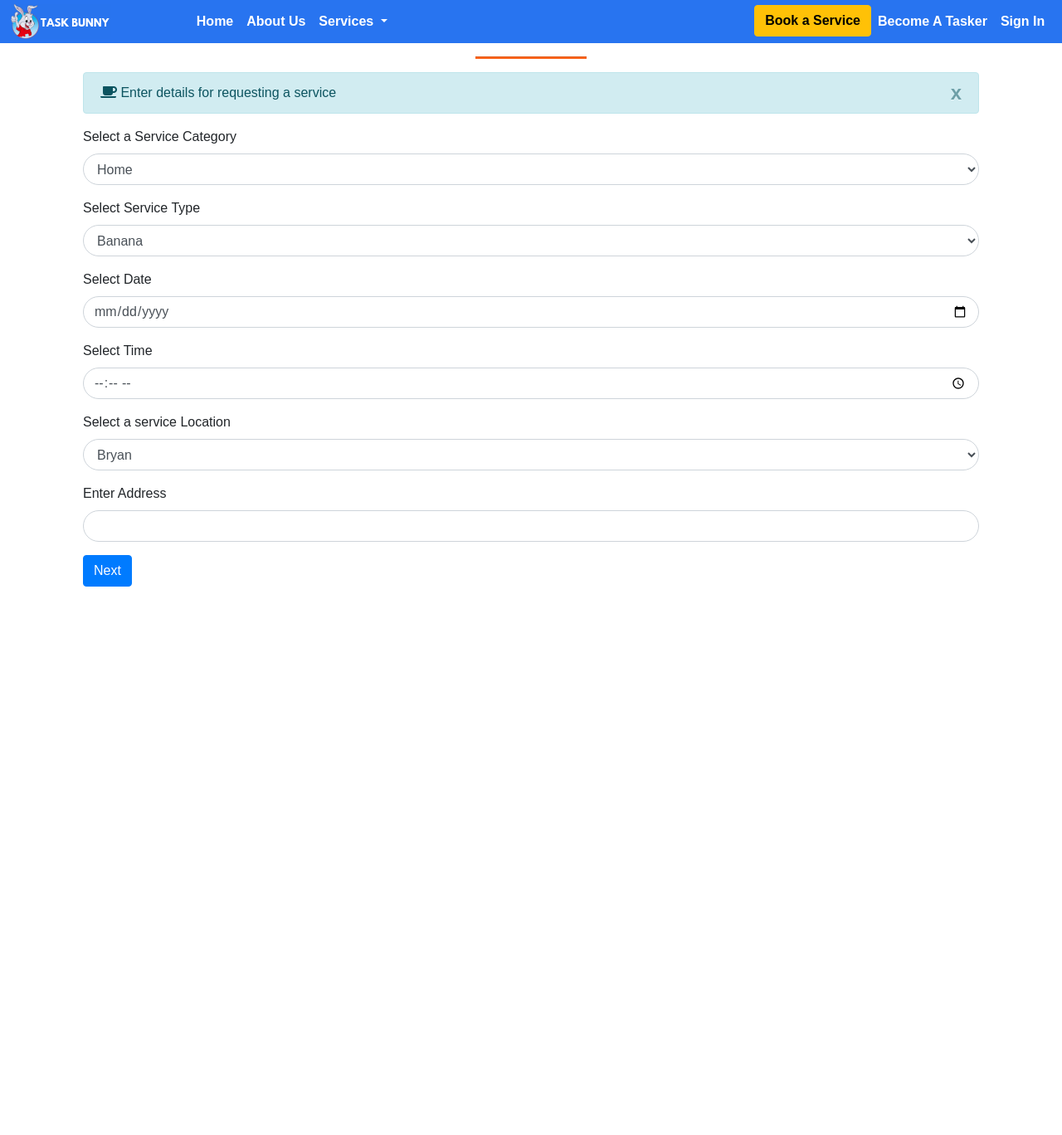
After one commit to nayankeni9/TaskBunny, a Flask app: page /book in a window 1280 px wide. The commit adds this page. Shown: the whole page at 83% size. Run offline with Flask 2, Linux system fonts and the light colour scheme; parts of the project's set-up code (start-up, migrations or seed data) failed here and were passed over; some libraries are stand-ins or nearby versions.

Commit message:
Order form first draft

```diff
--- a/app.py
+++ b/app.py
@@ -160,6 +160,10 @@ def edit_user():
 def home_services():
     return render_template("home_services.html")
 
+@app.route("/book")
+def book():
+    return render_template("booking.html")
+
 @app.errorhandler(404)
 def page_not_found(e):
     return render_template('404.html'), 404
--- /dev/null
+++ b/static/js/services.js
@@ -0,0 +1,26 @@
+var $select1 = $( '#select1' ),
+$select2 = $( '#select2' ),
+$options = $select2.find( 'option' );
+
+$select1.on( 'change', function() {
+$select2.html( $options.filter( '[value="' + this.value + '"]' ) );
+} ).trigger( 'change' );
+
+// function paginate(){
+//     document.getElementById("previous").style.display="none";
+//     document.getElementById("next").style.display="block";
+
+// };
+function pagechange(frompage, topage) {
+    var page=document.getElementById('formpage_'+frompage);
+    if (!page) return false;
+    page.style.visibility='hidden';
+    page.style.display='none';
+
+    page=document.getElementById('formpage_'+topage);
+    if (!page) return false;
+    page.style.display='block';
+    page.style.visibility='visible';
+
+    return true;
+  }
--- a/templates/base.html
+++ b/templates/base.html
@@ -22,5 +22,6 @@
     <script src="https://cdnjs.cloudflare.com/ajax/libs/popper.js/1.14.7/umd/popper.min.js" integrity="sha384-UO2eT0CpHqdSJQ6hJty5KVphtPhzWj9WO1clHTMGa3JDZwrnQq4sF86dIHNDz0W1" crossorigin="anonymous"></script>
     <script src="https://stackpath.bootstrapcdn.com/bootstrap/4.3.1/js/bootstrap.min.js" integrity="sha384-JjSmVgyd0p3pXB1rRibZUAYoIIy6OrQ6VrjIEaFf/nJGzIxFDsf4x0xIM+B07jRM" crossorigin="anonymous"></script>
     <script src="../static/js/modal.js"></script>
+    <script src="../static/js/services.js"></script>
   </body>
   </html>
--- /dev/null
+++ b/templates/booking.html
@@ -0,0 +1,134 @@
+{% extends "base.html" %}
+{% include 'navbar.html' %}
+{% include 'modal.html' %}
+{% include 'tasker_modal.html' %}
+{% block content %}
+
+
+
+<div class="container profile">
+
+<hr>
+<form class="form-horizontal" role="form" id=editform>
+    <div class="col-md-12 personal-info" id="formpage_1" style="visibility:visible;">
+    <div class="alert alert-info alert-dismissable">
+        <a class="panel-close close" data-dismiss="alert">x</a>
+        <i class="fa fa-coffee"></i>
+            Enter details for requesting a service
+    </div>
+
+        <div class="form-group">
+            <div class="col-xs-6">
+                    <label >Select a Service Category</label>
+                    <select class="form-control service" name="servicategory" id="select1">
+                        <!-- <option value="0">Select a Service Category</option> -->
+                        <option value="1">Home</option>
+                        <option value="2">Baby-sitting</option>
+                        <option value="3">Personal Grooming</option>
+                        <option value="4">Appliance Repair</option>
+                    </select>
+                    </div>
+        </div>
+        <div class="form-group">
+            <div class="col-xs-6">
+                    <label >Select Service Type</label>
+                    <select class="form-control service" name="servicetype" id="select2">
+                        <!-- <option value="0">Select a service type</option> -->
+                        <option value="1">Banana</option>
+                        <option value="1">Apple</option>
+                        <option value="1">Orange</option>
+                        <option value="2">Wolf</option>
+                        <option value="2">Fox</option>
+                        <option value="2">Bear</option>
+                        <option value="3">Eagle</option>
+                        <option value="3">Hawk</option>
+                        <option value="4">BWM<option>
+                    </select>
+            </div>
+        </div>
+        <!-- <div class="form-group">
+        <label class="col-lg-3 control-label">Email:</label>
+        <div class="col-lg-8">
+            <input class="form-control" type="text" value="" name="email" readonly>
+        </div>
+        </div> -->
+        <div class="form-group">
+            <label >Select Date</label>
+            <input type="date" name="orderdate" max="3000-12-31"
+                    min="1000-01-01" class="form-control">
+        </div>
+        <div class="form-group">
+            <label >Select Time</label>
+            <input type="time" name="ordertime" max="12"
+                    min="00" class="form-control">
+        </div>
+        <div class="form-group">
+            <div class="col-xs-6">
+                <label>Select a service Location</label>
+                    <select class="form-control service" name="orderlocation" id="select2">
+                        <!-- <option value="0">Select a service Location</option> -->
+                        <option value="1">Bryan</option>
+                        <option value="2">College Station</option>
+                    </select>
+            </div>
+        </div>
+        <div class="form-group">
+                <label >Enter Address</label>
+                <input type="text" name="orderaddress" class="form-control">
+        </div>
+        <!-- <div class="form-group">
+        <label class="col-md-3 control-label"></label>
+        <div class="col-md-8">
+            <input type="button" class="btn btn-primary" value="Book Service" onclick="submitForm('/save_user','POST')">
+            <span></span>
+            <input type="button" class="btn btn-warning" value="Cancel" onclick="submitForm('/profile','GET')">
+        </div>
+        </div> -->
+        <div class="form-group">
+                <button type="button" class="btn btn-primary" onclick="pagechange(1,2)">Next</button>
+        </div>
+
+    </div>
+    <div id="formpage_2" style="visibility:hidden;">
+        <section id="about">
+        <div class="row about-cols">
+
+            <div class="col-md-4 wow fadeInUp">
+                    <div class="about-col">
+                        <div class="img">
+                        <img src="../static/pictures/about-mission.jpg" alt="" class="img-fluid">
+                        <!-- <div class="icon"><i class="ion-ios-speedometer-outline"></i></div> -->
+                        </div>
+                        <h2 class="title"><a href="#">Brandon Smith</a></h2>
+
+                        <p>
+                            Our mission is to help people find local professionals to help them with their day to day needs. We aim to provide
+                            a visually pleasing and easy to use interface that is safe and gets the job done.
+                        </p>
+                        <p>Age: 45 </p>
+                        <p>Rating: 3/5 </p>
+                    </div>
+            </div>
+
+        </div>
+
+        </section>
+    </div>
+</form>
+</div>
+
+</div>
+<!-- </div> -->
+
+<!-- <script>
+    var $select1 = $( '#select1' ),
+		$select2 = $( '#select2' ),
+    $options = $select2.find( 'option' );
+
+$select1.on( 'change', function() {
+	$select2.html( $options.filter( '[value="' + this.value + '"]' ) );
+} ).trigger( 'change' );
+</script> -->
+
+
+{% endblock content%}
--- a/templates/home_services.html
+++ b/templates/home_services.html
@@ -26,7 +26,7 @@
                             <li>Plumbing</li>
                         </ul></div>
                         <div class="btn-center">
-                            <button type="button" class="btn btn-orange btn-lg">Book Now</button>
+                            <button type="button" class="btn btn-orange btn-lg" onclick="window.location.href='book';">Book Now</button>
                         </div>
                     </div>
                 </div>
--- a/templates/navbar.html
+++ b/templates/navbar.html
@@ -10,25 +10,25 @@
               <a class="nav-link" href="/">Home</a>
             </li>
             <li class="nav-item">
-              <a class="nav-link" href="#">Contact</a>
+                <a class="nav-link" href="about">About Us</a>
             </li>
             <li class="nav-item dropdown">
                 <a class="nav-link dropdown-toggle" href="#" id="navbarDropdown" role="button" data-toggle="dropdown" aria-haspopup="true" aria-expanded="false">
                   Services
                 </a>
                 <div class="dropdown-menu" aria-labelledby="navbarDropdown">
-                  <a class="dropdown-item" href="#">Action</a>
-                  <a class="dropdown-item" href="#">Another action</a>
-                  <div class="dropdown-divider"></div>
-                  <a class="dropdown-item" href="#">Something else here</a>
+                    <a class="dropdown-item" href="#">Home</a>
+                    <a class="dropdown-item" href="#">Pet Care</a>
+                    <a class="dropdown-item" href="#">Tech Repair</a>
+                    <a class="dropdown-item" href="#">Personal Care</a>
+                    <a class="dropdown-item" href="#">Event Planning</a>
                 </div>
               </li>
           </ul>
           <ul class="navbar-nav">
             <li class="nav-item">
-                <a class="nav-link" href="about">About Us</a>
-            </li>
-
+                <a class="btn btn-warning" href="book">Book a Service</a>
+              </li>
             {% if session['name'] and session['type']=='TASKER' %}
             <li class="nav-item">
               <a class="nav-link">Welcome, {{ session['name'] }}</a>
```
